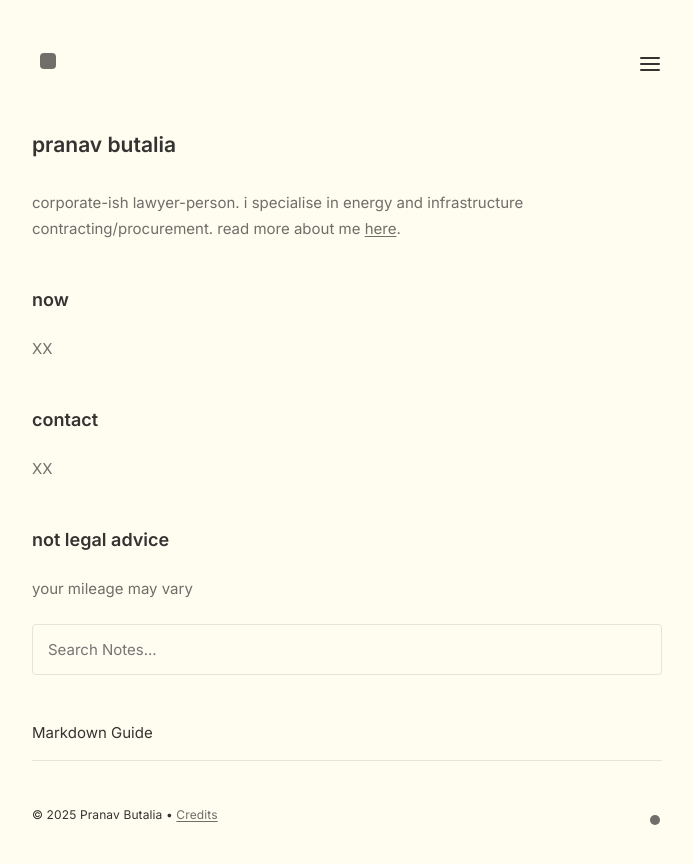
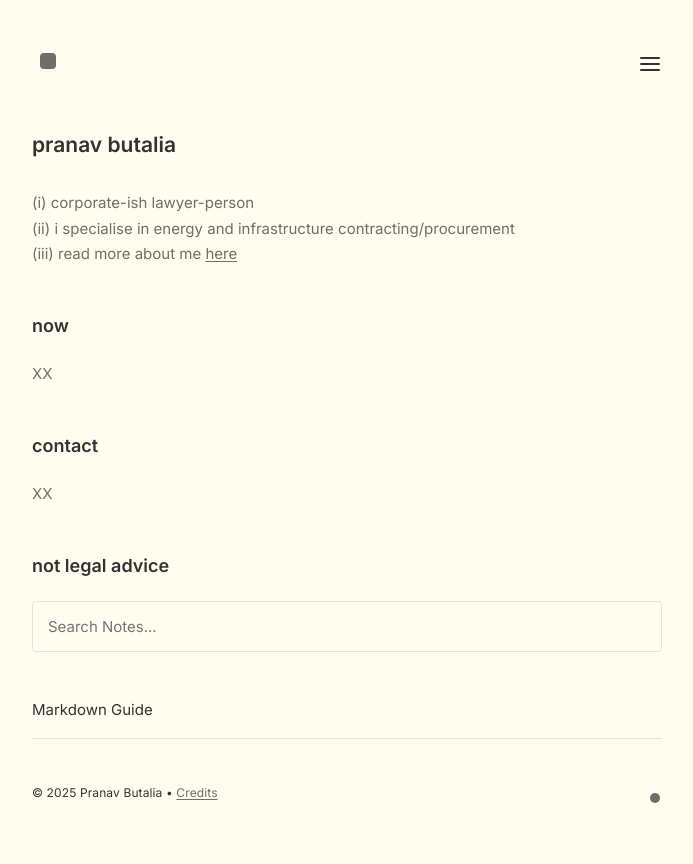
Before and after one commit to chhotavakeel/updatedsite, a Jekyll site: the page built from pages/index.md, in a window 1280 px wide. Shown: the top 864 px of the page, without its empty margins (293-986 px from the left). Built offline with Jekyll 4.4.1, drawn with Linux system fonts in a browser that asks for light colours.

Commit message:
Update index.md

```diff
--- a/pages/index.md
+++ b/pages/index.md
@@ -3,11 +3,11 @@ layout: Post
 permalink: /
 title: pranav butalia
 ---
-corporate-ish lawyer-person.
-i specialise in energy and infrastructure contracting/procurement. read more about me <a href="/about">here</a>.
+(i) corporate-ish lawyer-person
+<br>(ii) i specialise in energy and infrastructure contracting/procurement
+<br>(iii) read more about me <a href="/about">here</a>
 <h2>now</h2>
 XX
 <h2>contact</h2>
 XX
 <h2>not legal advice </h2>
-your mileage may vary
```
